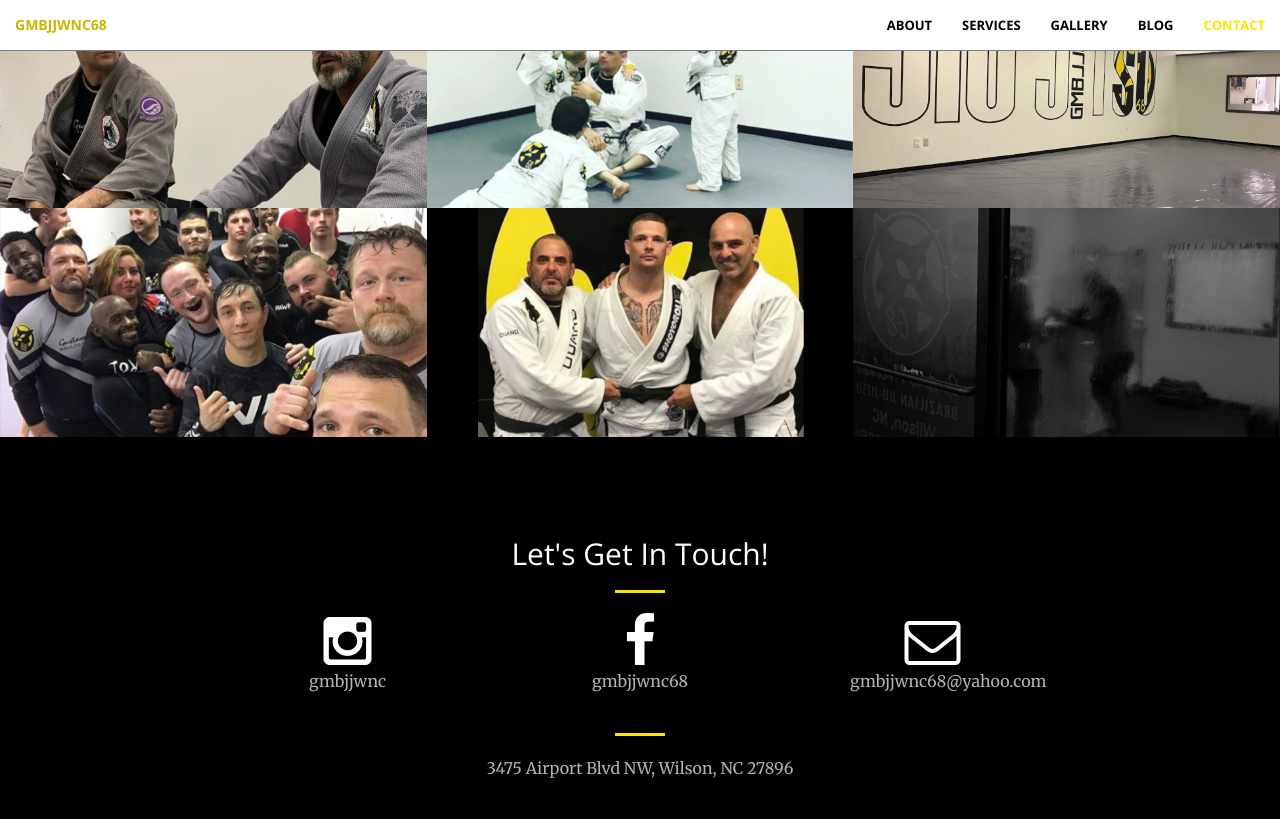
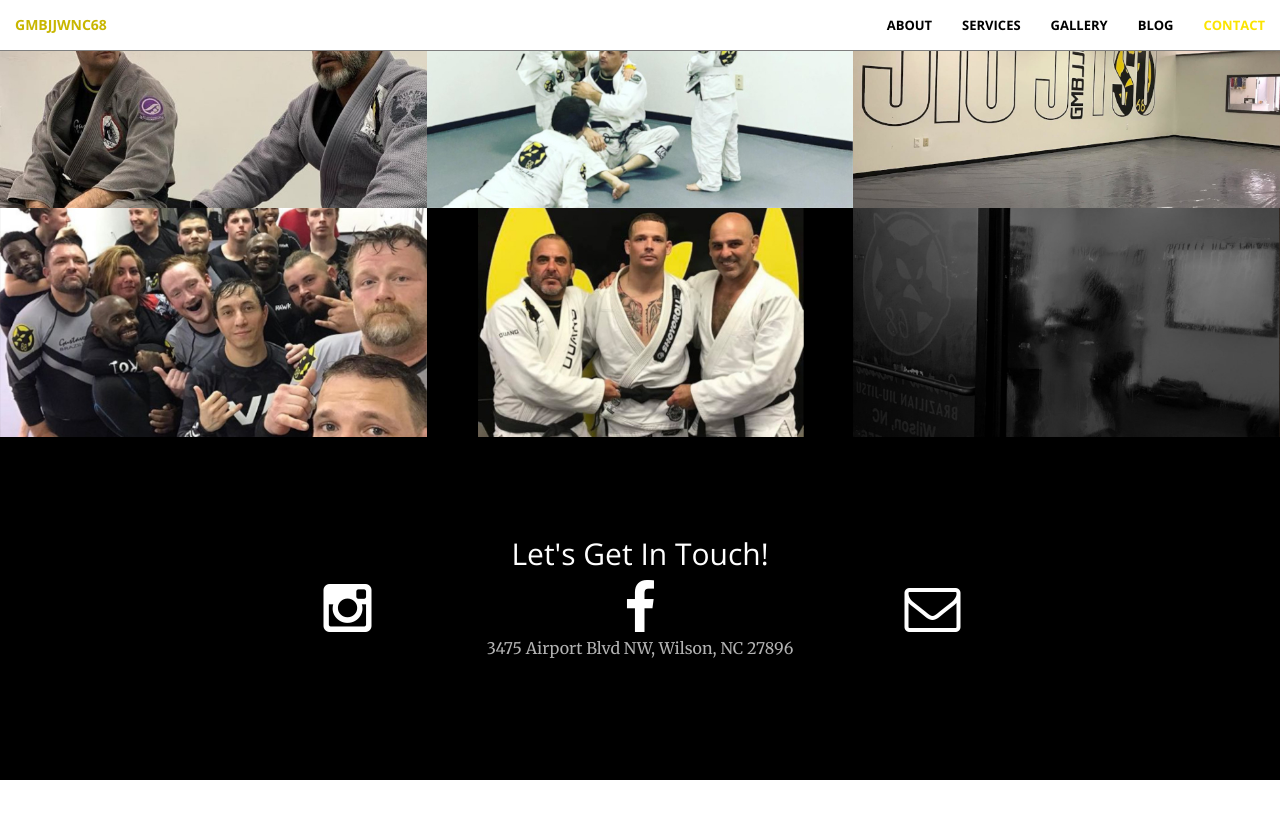
Before and after one commit to gmbjjwnc68/gmbjjwnc68.github.io, a Jekyll site: the page built from index.html, in a window 1280 px wide and 900 px high, scrolled down 2468 px. Shown: the top 819 px of the window. Built offline with Jekyll 4.4.1, drawn with Linux system fonts in a browser that asks for light colours; after the commit the page ends 3248 px from its top, so only the background shows below that.

Commit message:
Clean up contact.html

```diff
--- a/_includes/contact.html
+++ b/_includes/contact.html
@@ -3,7 +3,7 @@
         <div class="row">
             <div class="col-lg-8 col-lg-offset-2 text-center">
                 <h2 class="section-heading">Let's Get In Touch!</h2>
-                <hr class="primary">
+                <!-- <hr class="primary"> -->
                 </a>
             </div>
         </div>
@@ -11,25 +11,25 @@
             <div class="col-lg-2 col-lg-offset-2 text-center">
                 <a href="https://instagram.com/{{ site.instagram_username }}">
                     <i class="fa fa-instagram fa-3x wow bounceIn text-center" data-wow-delay=".1s" style="color:white"></i>
-                    <p class="text-faded">{{ site.instagram_username }}</p>
+                    <!-- <p class="text-faded">{{ site.instagram_username }}</p> -->
                 </a>
             </div>
             <div class="col-lg-2 col-lg-offset-1 text-center">
                 <a href="https://facebook.com/{{ site.facebook_username }}">
                     <i class="fa fa-facebook fa-3x wow bounceIn text-center" data-wow-delay=".1s" style="color:white"></i>
-                    <p class="text-faded">{{ site.facebook_username }}</p>
+                    <!-- <p class="text-faded">{{ site.facebook_username }}</p> -->
                 </a>
             </div>
             <div class="col-lg-2 col-lg-offset-1 text-center">
                 <a href="mailto:{{ site.email }}">
                     <i class="fa fa-envelope-o fa-3x wow bounceIn text-center" data-wow-delay=".1s" style="color:white"></i>
-                    <p class="text-faded">gmbjjwnc68@yahoo.com</p>
+                    <!-- <p class="text-faded">gmbjjwnc68@yahoo.com</p> -->
                 </a>
             </div>
         </div>
         <div class="row">
             <div class="col-lg-8 col-lg-offset-2 text-center">
-                <hr class="primary">
+                <!-- <hr class="primary"> -->
                 <a target="_blank" rel="noopener noreferrer" href="https://www.google.com/maps/place/Gustavo+Machado+Brazilian+Jiu+Jitsu+Wilson,+NC/@35.7656169,-77.9483881,15z/data=!4m2!3m1!1s0x0:0x9ceee373f6d7056f?sa=X&ved=2ahUKEwj896PpmNDtAhXDrVkKHbkODQsQ_BIwCnoECBUQAw">
                     <p class="text-faded">3475 Airport Blvd NW, Wilson, NC 27896</p>
                 </a>
```
